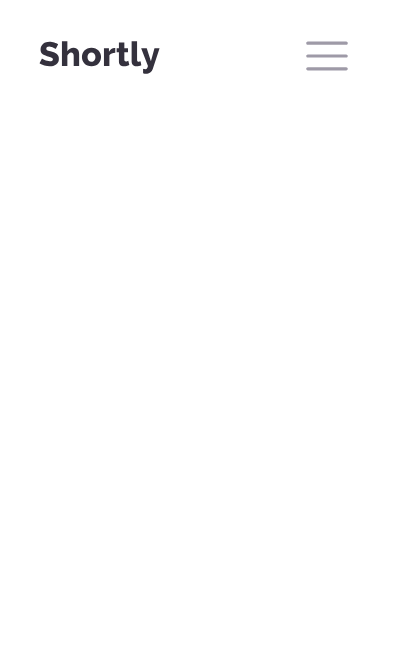
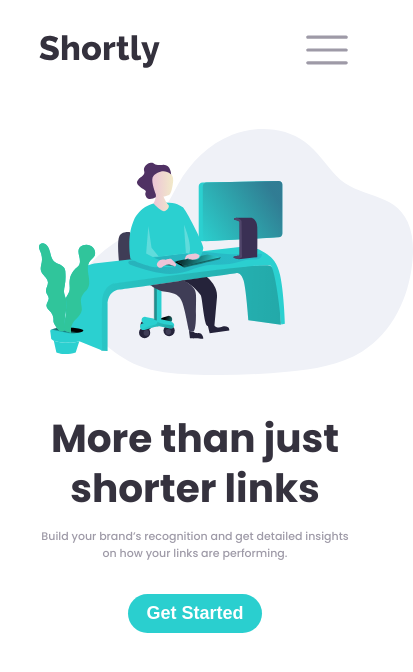
Before and after one commit to 0mar-5/Frontend-Mentor-Shortly-URL-shortening-API-Challenge, a React (Vite) app: page / in a window 390 px wide. Shown: the top 672 px of the page, 413 px wide, since content can reach past the window. Built offline with nearby package versions, Linux system fonts and the light colour scheme.

Commit message:
adding Hero section

```diff
--- a/src/App.css
+++ b/src/App.css
@@ -15,6 +15,7 @@
   --Primary-color-cyan: hsl(180, 66%, 49%);
   --Primary-color-darkViolet: hsl(257, 27%, 26%);
   --Neutral-color-VeryDarkViolet: hsl(260, 8%, 14%);
+  --Neutral-color-VeryDarkBlue: hsl(255, 11%, 22%);
   --Light-Gray-bg: hsl(245, 28%, 95%);
   --Neutral-color-Gray: hsl(0, 0%, 75%);
   --text-color-GrayishViolet: hsl(257, 7%, 63%);
--- a/src/App.jsx
+++ b/src/App.jsx
@@ -1,10 +1,14 @@
+import Hero from "./components/Hero/Hero";
 import Nav from "./components/Navigation/Nav";
 
 function App() {
   return (
-    <div>
+    <>
       <Nav />
-    </div>
+      <main>
+        <Hero />
+      </main>
+    </>
   );
 }
 
--- /dev/null
+++ b/src/components/Hero/Hero.css
@@ -0,0 +1,91 @@
+.section-hero {
+  margin-top: 2rem;
+  display: grid;
+  grid-template-columns: 1fr 1fr;
+  gap: 2.5rem;
+}
+
+.hero-text {
+  display: flex;
+  flex-direction: column;
+  justify-content: center;
+}
+
+.main-heading {
+  font-size: 4rem;
+  line-height: 1.3;
+  font-weight: bold;
+  color: var(--Neutral-color-VeryDarkBlue);
+}
+.hero-text p {
+  line-height: 1.5;
+  color: var(--text-color-GrayishViolet);
+}
+
+.btn {
+  align-self: flex-start;
+  margin-top: 1.5rem;
+  font-weight: 600;
+  font-size: 18px;
+  border: none;
+  background-color: var(--Primary-color-cyan);
+  padding: 0.7rem 1.4rem;
+  border-radius: 25px;
+  color: #fff;
+  text-decoration: none;
+}
+.btn:hover {
+  background-color: hsl(180, 84%, 52%);
+}
+
+.hero-img {
+  max-width: 120%;
+}
+
+/* Large devices (desktops, less than 1200px) */
+@media (max-width: 1235px) {
+  html {
+    font-size: 13px;
+  }
+}
+
+/* Medium devices (tablets, less than 1000px) */
+@media (max-width: 1000px) {
+  .main-heading {
+    font-size: 3.3rem;
+  }
+}
+
+/* Small devices (landscape phones, less than 835px) */
+@media (max-width: 835px) {
+  .main-heading {
+    font-size: 2.8rem;
+  }
+  .hero-text p {
+    font-size: 12px;
+  }
+}
+
+@media (max-width: 715px) {
+  .section-hero {
+    grid-template-columns: 1fr;
+  }
+  .main-heading {
+    font-size: 3rem;
+  }
+  .img-container {
+    grid-row: 1;
+  }
+
+  .hero-text {
+    text-align: center;
+    gap: 1rem;
+  }
+  .hero-text p {
+    font-size: 11px;
+  }
+
+  .btn {
+    align-self: center;
+  }
+}
--- /dev/null
+++ b/src/components/Hero/Hero.jsx
@@ -0,0 +1,22 @@
+import heroImg from "../../images/illustration-working.svg";
+import "./Hero.css";
+function Hero() {
+  return (
+    <section className="section-hero container">
+      <div className="hero-text">
+        <h1 className="main-heading"> More than just shorter links</h1>
+        <p>
+          Build your brand’s recognition and get detailed insights on how your
+          links are performing.
+        </p>
+        <button className="btn">Get Started</button>
+      </div>
+
+      <div className="img-container">
+        <img className="hero-img" src={heroImg} alt="hero img" />
+      </div>
+    </section>
+  );
+}
+
+export default Hero;
```
Also changed, not shown: src/images/illustration-working.svg (added).
